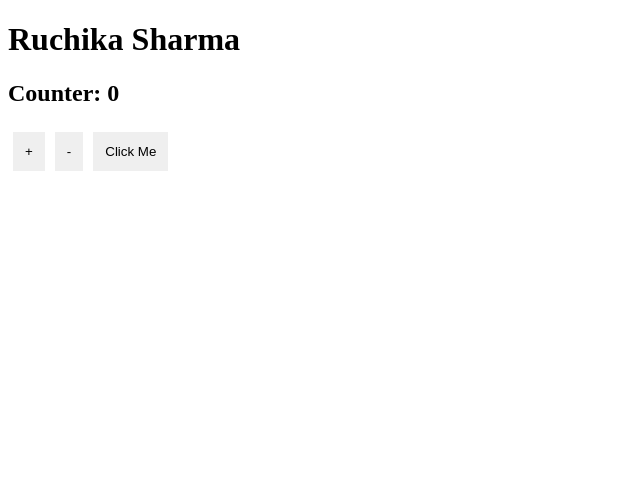
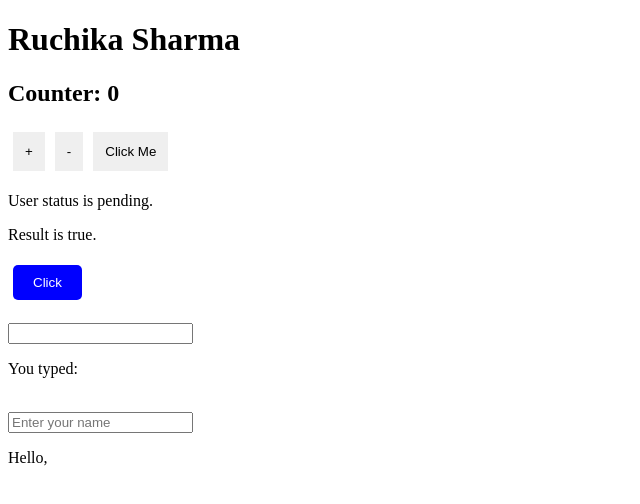
Before and after one commit to ruchik02/Basic-Vue, a Vue app: page / in a window 1280 px wide. Shown: the top 504 px of the page, without its empty margins (0-640 px from the left). Built offline with nearby package versions, Linux system fonts and the light colour scheme.

Commit message:
options api example

```diff
--- a/src/App.vue
+++ b/src/App.vue
@@ -1,21 +1,30 @@
 <script>
+import MyButton from './components/MyButton.vue';
+import Example1 from './components/Example1.vue';
 export default {
-  data(){
-    return{
+  components:{
+    MyButton,
+    Example1
+  },
+  data() {
+    return {
       name: 'Ruchika Sharma',
-      count: 0
+      count: 0,
+      status: 'pending',
+      result: true,
+      message: "",
     }
   },
   methods: {
-    increment(){
+    increment() {
       this.count++;
 
     },
-    decrement(){
+    decrement() {
       this.count--;
 
     },
-    changeMessage(){
+    changeMessage() {
       this.name = "You clicked the button!!"
     }
   }
@@ -23,10 +32,22 @@ export default {
 </script>
 <template>
   <h1>{{ name }}</h1>
-  <h2>Counter: {{count  }} </h2>
+  <h2>Counter: {{ count }} </h2>
   <button @click="increment">+</button>
   <button @click="decrement">-</button>
   <button @click="changeMessage">Click Me</button>
+  <p v-if="status === 'active'">User status is active. </p>
+  <p v-else-if="status === 'pending'">User status is pending. </p>
+  <p v-else>User status is not active. </p>
+  <p v-if="result">Result is true. </p>
+  <p v-else> Result is false. </p>
+  <MyButton label ="Click" />
+  <br> <br>
+  <input v-model="message">
+  <p>You typed: {{ message }}</p>
+  <br>
+  <Example1 />
+
 </template>
 <style scoped>
 button {
--- /dev/null
+++ b/src/components/Example1.vue
@@ -0,0 +1,13 @@
+<script>
+export default {
+    data(){
+        return{
+            name: ""
+        }
+    }
+}
+</script>
+<template>
+    <input v-model="name" placeholder="Enter your name">
+    <p>Hello, {{ name }}</p>
+</template>
--- /dev/null
+++ b/src/components/MyButton.vue
@@ -0,0 +1,21 @@
+<script>
+export default {
+    props: ["label"],
+    methods: {
+        clickHandler() {
+            alert("Button Clicked!!");
+        },
+    },
+};
+</script>
+<template>
+    <button class="btn" @click="clickHandler">{{ label }}</button>
+</template>
+<style scoped>
+.btn {
+    padding: 10px 20px;
+    background: blue;
+    color: white;
+    border-radius: 5px;
+}
+</style>
--- /dev/null
+++ b/src/components/TodoItem.vue
@@ -0,0 +1,5 @@
+<template>
+    <li>
+        <button>Done</button>
+    </li>
+</template>
```
Also changed, not shown: src/components/TodoList.vue (added, +30 -0 lines).
